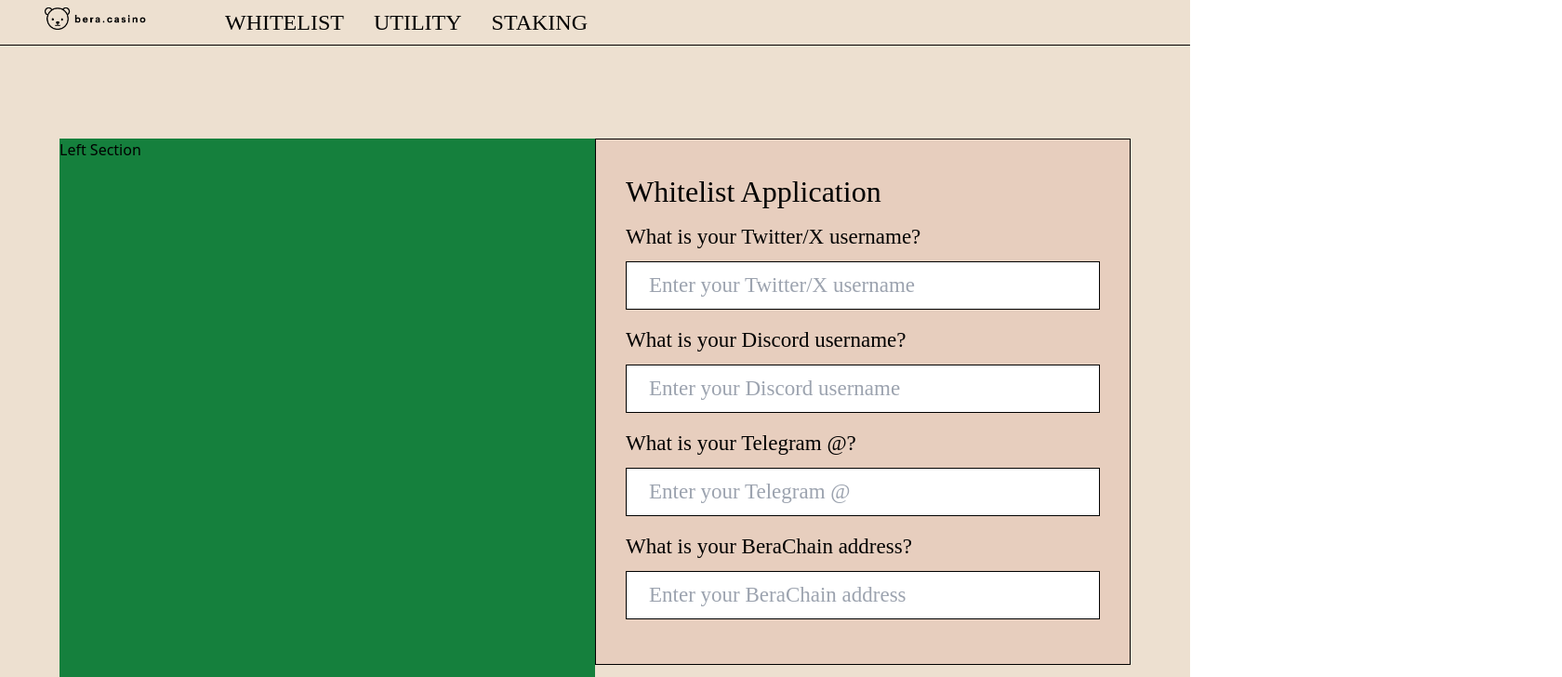
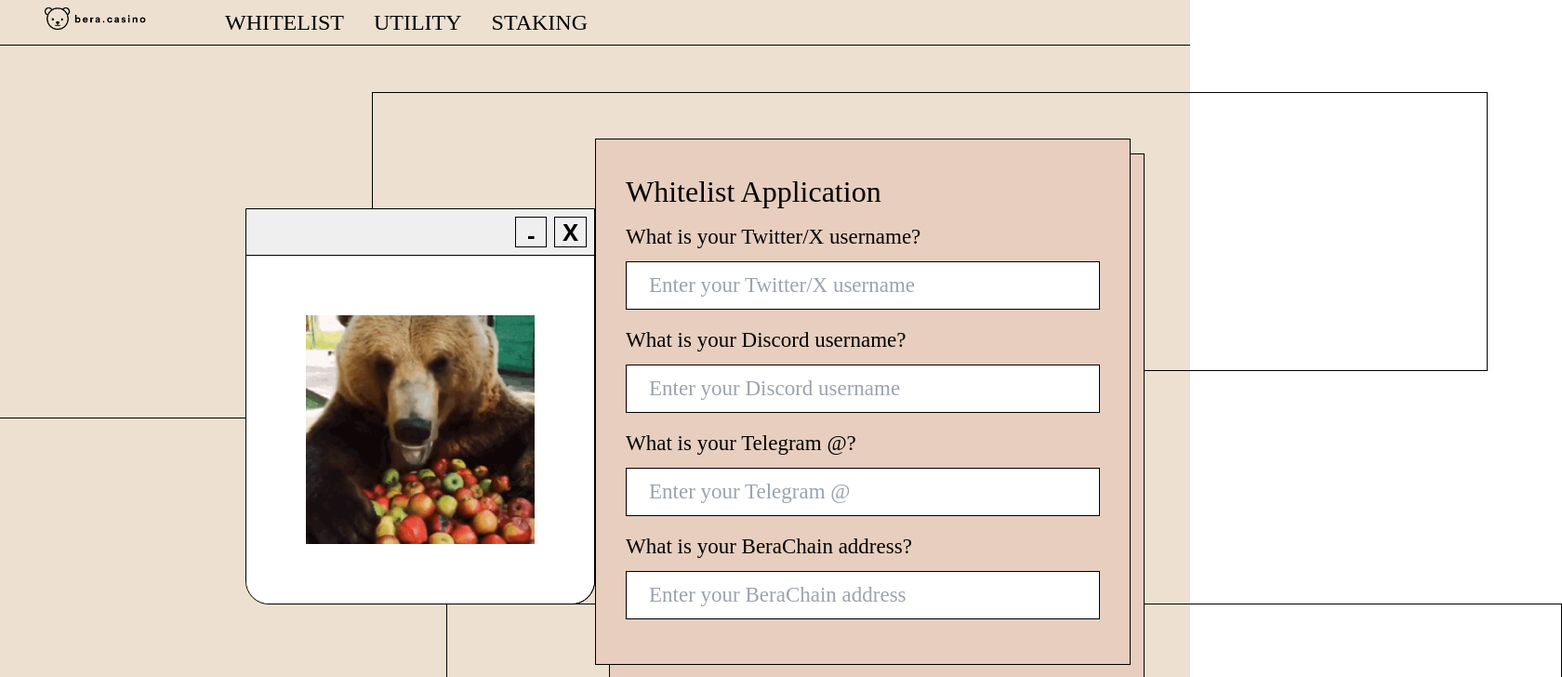
Before and after one commit to DvaeFroot/bera.casino-client, a Nuxt app: page / in a window 1280 px wide. Shown: the top 728 px of the page at 93% size, 1680 px wide, since content can reach past the window. Built offline with nearby package versions, Linux system fonts and the light colour scheme.

Commit message:
add: style whitelist layout

```diff
--- a/components/AppNavBar.vue
+++ b/components/AppNavBar.vue
@@ -4,7 +4,7 @@ import { Icon } from '#components';
 </script>
 
 <template>
-  <div class="flex justify-between flex-row px-12 py-2 bg-light-peach border-b border-black">
+  <div class="flex justify-between flex-row px-12 py-2 bg-light-peach border-b border-black z-20 sticky top-0">
     <div class="flex flex-row justify-between w-[600px]">
       <div class=""><img src="/beracasino.png" class="scale-100 cursor-pointer" />
       </div>
--- /dev/null
+++ b/components/SectionWhitelist.vue
@@ -0,0 +1,133 @@
+<template>
+  <div class="flex flex-row justify-between px-16 pt-[100px] pb-12 bg-light-peach relative">
+    <!-- Decorations -->
+    <div class="absolute left-[400px] top-[50px] h-[300px] w-[1200px] border border-black -z-0"></div>
+    <div class="absolute left-[-400px] top-[400px] h-[300px] w-[1200px] border border-black -z-0"></div>
+    <div class="absolute right-[-400px] bottom-[-100px] h-[300px] w-[1200px] border border-black -z-0"></div>
+
+    <!-- Left Section -->
+    <div class="w-[800px] relative z-10">
+      <div class="absolute top-[100px] left-[225px] border border-black bg-red rounded-b-[25px]">
+        <div class="flex flex-row-reverse bg-egg-white border-b border-black h-[50px] p-2 w-full">
+          <div class="text-[25px] p-2 font-bold border border-black flex items-center justify-center">
+            <p>X</p>
+          </div>
+          <div class="text-[25px] px-3 pb-4 mr-2 font-bold border border-black text-center">-</div>
+        </div>
+        <div class="p-16 bg-white rounded-b-[25px]">
+          <img src="/bear.png" class="w-[300px]" />
+        </div>
+      </div>
+      <div class="absolute top-[75px] left-[200px] border border-black bg-red rounded-b-[25px]">
+        <div class="flex flex-row-reverse bg-egg-white border-b border-black h-[50px] p-2 w-full ">
+          <div class="text-[25px] p-2 font-bold border border-black flex items-center justify-center">
+            <p>X</p>
+          </div>
+          <div class="text-[25px] px-3 pb-4 mr-2 font-bold border border-black text-center">-</div>
+        </div>
+        <div class="p-16 bg-white rounded-b-[25px]">
+          <img src="/bear.png" class="w-[300px]" />
+        </div>
+      </div>
+    </div>
+
+    <!-- Right Section -->
+    <div class="w-[800px] relative">
+      <div class="z-10 absolute bottom-[70px] left-[15px] w-full">
+        <div class="bg-light-peach-100 border border-black p-8 font-[Lexend] text-[32px] font-medium ">
+          <div class="pb-2">Whitelist Application</div>
+          <div class="text-[23px] pb-4 font-light">
+            <div class="pb-2">
+              What is your Twitter/X username?
+            </div>
+            <div>
+              <input type="text" class="w-full border border-black px-6 py-2 outline-none"
+                placeholder="Enter your Twitter/X username">
+            </div>
+          </div>
+          <div class="text-[23px] pb-4 font-light">
+            <div class="pb-2">
+              What is your Discord username?
+            </div>
+            <div>
+              <input type="text" class="w-full border border-black px-6 py-2 outline-none"
+                placeholder="Enter your Discord username">
+            </div>
+          </div>
+          <div class="text-[23px] pb-4 font-light">
+            <div class="pb-2">
+              What is your Telegram @?
+            </div>
+            <div>
+              <input type="text" class="w-full border border-black px-6 py-2 outline-none"
+                placeholder="Enter your Telegram @">
+            </div>
+          </div>
+          <div class="text-[23px] pb-4 font-light">
+            <div class="pb-2">
+              What is your BeraChain address?
+            </div>
+            <div>
+              <input type="text" class="w-full border border-black px-6 py-2 outline-none"
+                placeholder="Enter your BeraChain address">
+            </div>
+          </div>
+        </div>
+      </div>
+      <div class="z-20 relative">
+        <form @submit.prevent="submitForm">
+          <div class="bg-light-peach-100 border border-black p-8 font-[Lexend] text-[32px] font-medium">
+            <div class="pb-2">Whitelist Application</div>
+            <div class="text-[23px] pb-4 font-light">
+              <div class="pb-2">
+                What is your Twitter/X username?
+              </div>
+              <div>
+                <input type="text" class="w-full border border-black px-6 py-2 outline-none"
+                  placeholder="Enter your Twitter/X username">
+              </div>
+            </div>
+            <div class="text-[23px] pb-4 font-light">
+              <div class="pb-2">
+                What is your Discord username?
+              </div>
+              <div>
+                <input type="text" class="w-full border border-black px-6 py-2 outline-none"
+                  placeholder="Enter your Discord username">
+              </div>
+            </div>
+            <div class="text-[23px] pb-4 font-light">
+              <div class="pb-2">
+                What is your Telegram @?
+              </div>
+              <div>
+                <input type="text" class="w-full border border-black px-6 py-2 outline-none"
+                  placeholder="Enter your Telegram @">
+              </div>
+            </div>
+            <div class="text-[23px] pb-4 font-light">
+              <div class="pb-2">
+                What is your BeraChain address?
+              </div>
+              <div>
+                <input type="text" class="w-full border border-black px-6 py-2 outline-none"
+                  placeholder="Enter your BeraChain address">
+              </div>
+            </div>
+          </div>
+          <div class="flex flex-row-reverse mt-8">
+            <button
+              class="px-8 py-2 border border-black bg-light-yellow font-[Lexend] text-[24px] font-normal hover:bg-light-brown">Submit</button>
+          </div>
+        </form>
+      </div>
+    </div>
+
+  </div>
+</template>
+
+<script lang="ts">
+const submitForm = () => {
+  return;
+}
+</script>
--- a/components/Whitelist.vue
+++ /dev/null
@@ -1,56 +0,0 @@
-<template>
-  <div class="flex flex-row justify-between px-16 pt-[100px] pb-12 bg-light-peach">
-    <div class="bg-green-700 w-[800px]">Left Section</div>
-    <div class="w-[800px] ">
-      <form @submit.prevent="submitForm">
-        <div class="bg-light-peach-100 border border-black p-8 font-[Lexend] text-[32px] font-medium">
-          <div class="pb-2">Whitelist Application</div>
-          <div class="text-[23px] pb-4 font-light">
-            <div class="pb-2">
-              What is your Twitter/X username?
-            </div>
-            <div>
-              <input type="text" class="w-full border border-black px-6 py-2"
-                placeholder="Enter your Twitter/X username">
-            </div>
-          </div>
-          <div class="text-[23px] pb-4 font-light">
-            <div class="pb-2">
-              What is your Discord username?
-            </div>
-            <div>
-              <input type="text" class="w-full border border-black px-6 py-2" placeholder="Enter your Discord username">
-            </div>
-          </div>
-          <div class="text-[23px] pb-4 font-light">
-            <div class="pb-2">
-              What is your Telegram @?
-            </div>
-            <div>
-              <input type="text" class="w-full border border-black px-6 py-2" placeholder="Enter your Telegram @">
-            </div>
-          </div>
-          <div class="text-[23px] pb-4 font-light">
-            <div class="pb-2">
-              What is your BeraChain address?
-            </div>
-            <div>
-              <input type="text" class="w-full border border-black px-6 py-2"
-                placeholder="Enter your BeraChain address">
-            </div>
-          </div>
-        </div>
-        <div class="flex flex-row-reverse mt-4">
-          <button
-            class="px-8 py-2 border border-black bg-light-yellow font-[Lexend] text-[24px] font-normal hover:bg-light-brown">Submit</button>
-        </div>
-      </form>
-    </div>
-  </div>
-</template>
-
-<script lang="ts">
-const submitForm = () => {
-  return;
-}
-</script>
--- a/layouts/default.vue
+++ b/layouts/default.vue
@@ -2,6 +2,6 @@
   <div>
     <AppNavBar />
     <slot />
-    <Whitelist />
+    <SectionWhitelist />
   </div>
 </template>
--- a/tailwind.config.js
+++ b/tailwind.config.js
@@ -7,7 +7,8 @@ export default {
         'light-peach': '#EDE0D0',
         'light-peach-100': '#E7CEBE',
         'light-yellow': '#FFF9CA',
-        'light-brown': '#DFC49E'
+        'light-brown': '#DFC49E',
+        'egg-white': '#EFEFEF'
       },
       fontFamily: {
         custom: ['Koulen'],
```
